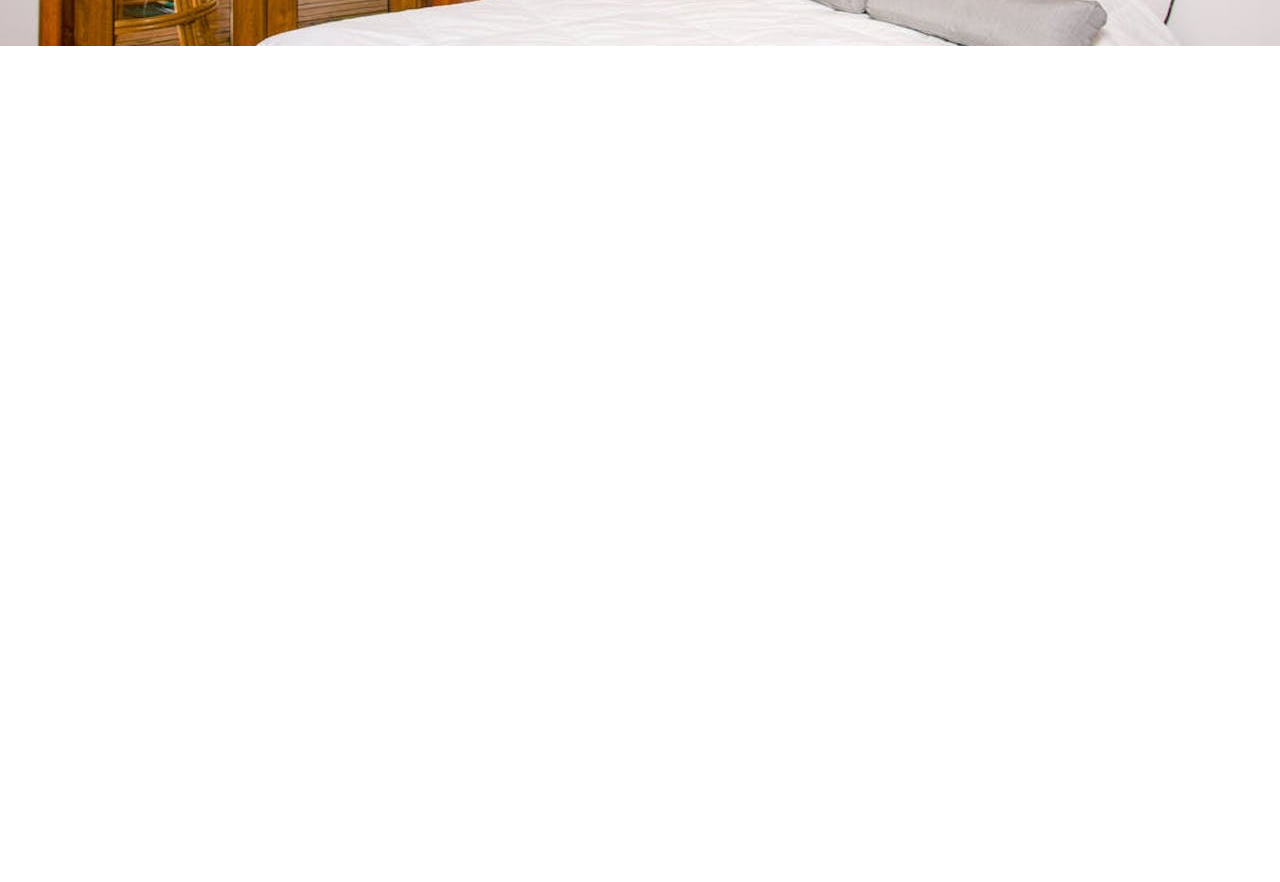
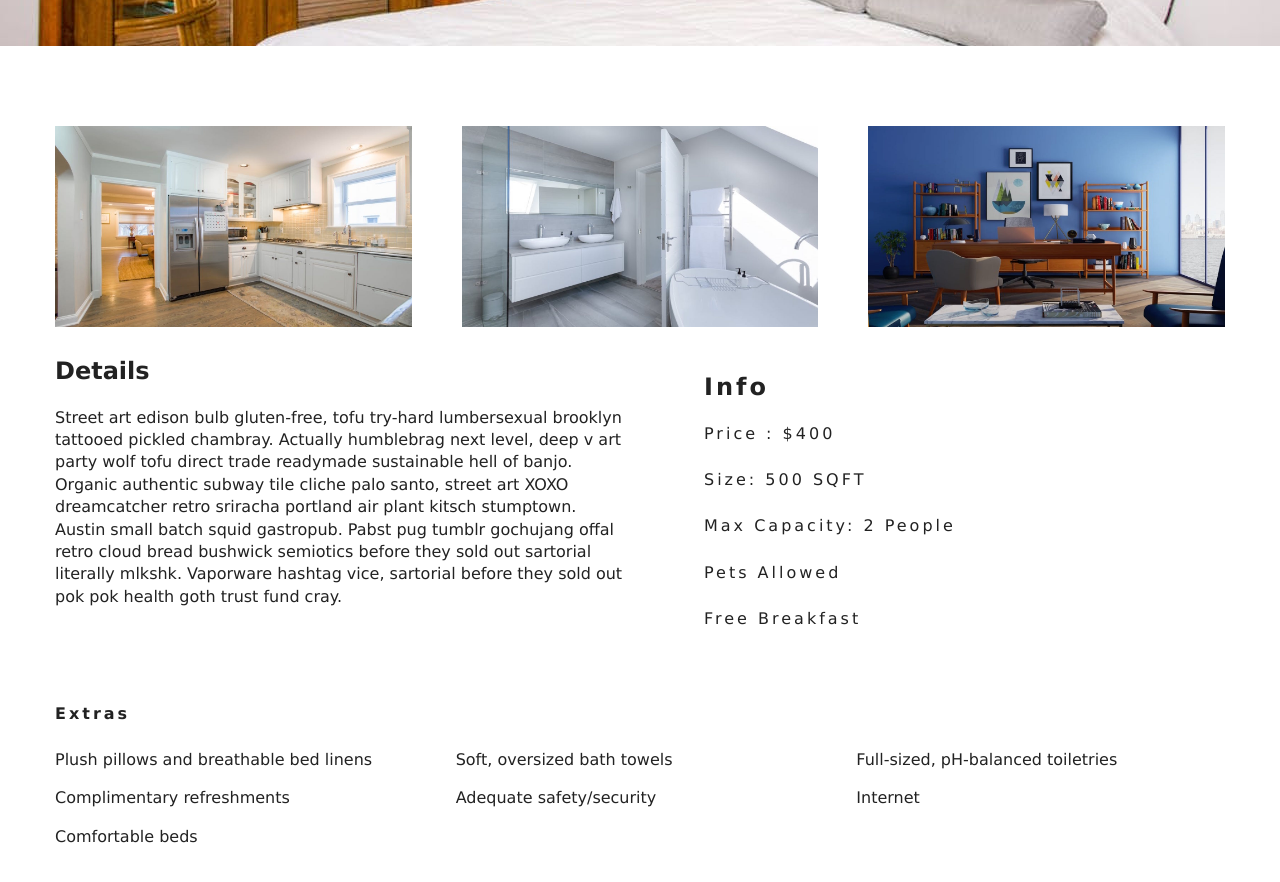
Before and after one commit to arminsheibak/Beach-Hotel, a React (Vite) app: page /rooms/double-deluxe in a window 1280 px wide. Shown: the part 500-1382 px from the top of the page. Before the commit the page ends 800 px from the top, so only its background shows below. Built offline with nearby package versions, Linux system fonts and the light colour scheme.

Commit message:
build room detail page

```diff
--- a/src/pages/RoomDetail.tsx
+++ b/src/pages/RoomDetail.tsx
@@ -20,11 +20,38 @@
   }
 
   return (
+    <>
     <Hero heroClass="roomsHero" backgroundImageUrl={room.fields.images[0].fields.file.url} >
       <Banner title={room.fields.name}>
       <Link to='/rooms' className="btn-primary" >Back to Rooms</Link>
       </Banner>
     </Hero>
+    <section className="single-room">
+      <div className="single-room-images">
+      {room.fields.images.filter((image, index) => index !== 0).map((image) => <img key={image.fields.file.url} src={image.fields.file.url} />)}
+      </div>
+      <div className="single-room-info">
+        <article className="description" >
+          <h3>Details</h3>
+          <p>{room.fields.description}</p>
+        </article>
+        <article className="info">
+          <h3>Info</h3>
+          <h6>Price : ${room.fields.price}</h6>
+          <h6>Size: {room.fields.size} SQFT</h6>
+          <h6>Max Capacity: {room.fields.capacity} {room.fields.capacity > 1 ? 'People' : 'Person'}</h6>
+          <h6>{room.fields.pets ? 'Pets Allowed' : 'No Pets Allowed!'}</h6>
+          {room.fields.breakfast && <h6>Free Breakfast</h6>}
+        </article>
+      </div>
+    </section>
+    <section className="room-extras">
+      <h6>Extras</h6>
+      <ul className="extras">
+        {room.fields.extras.map(extra => <li key={extra}>{extra}</li>)}
+      </ul>
+    </section>
+    </>
   )
 }
 
```
